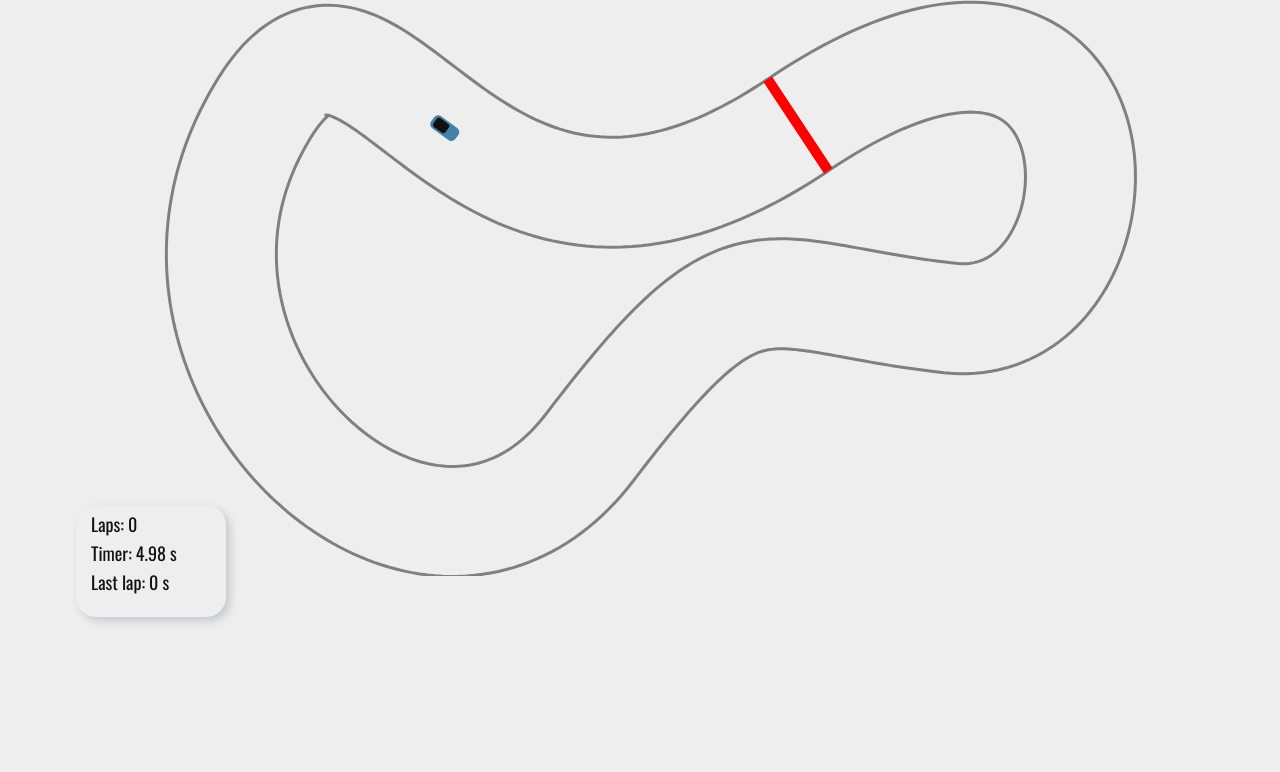
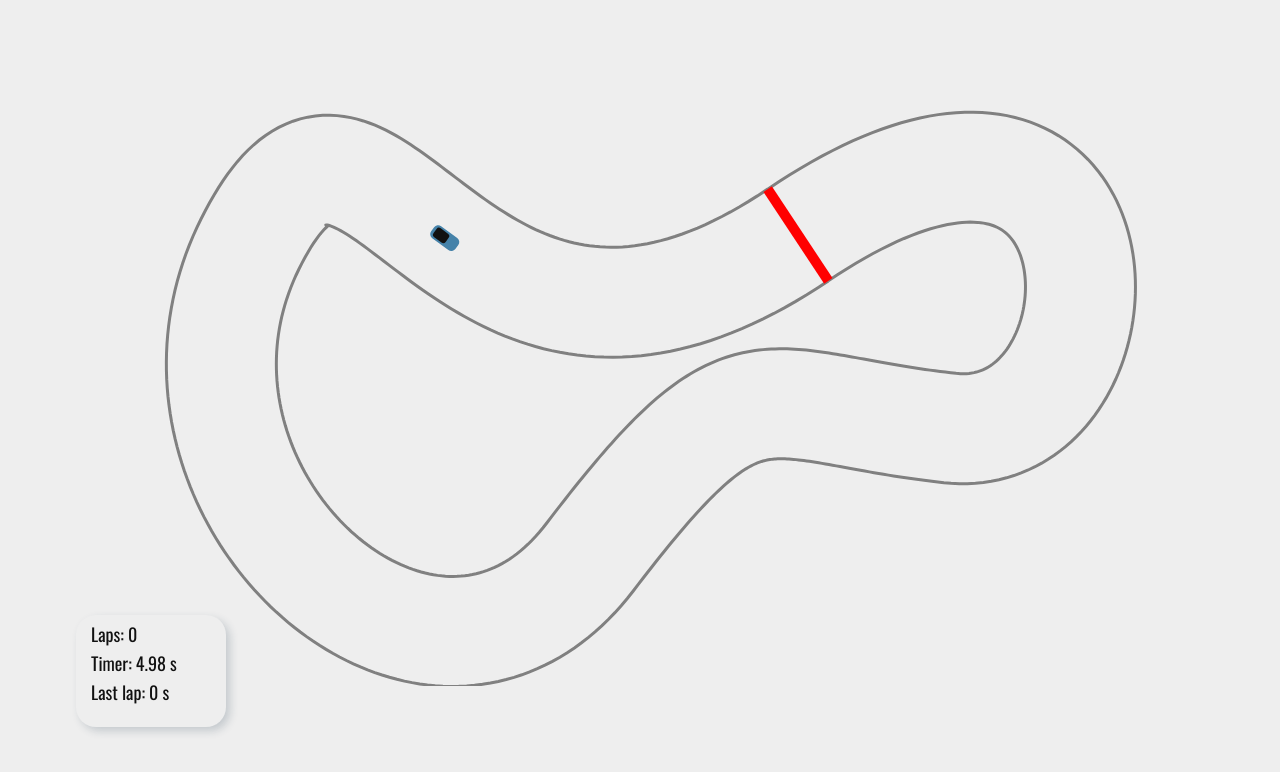
Before and after one commit to SemenShOl/Pattern_LR_7-8, a website with bundled scripts: page public/index.html in a window 1280 px wide. Built offline with nearby package versions, Linux system fonts and the light colour scheme.

Commit message:
body centered

```diff
--- a/css/style.css
+++ b/css/style.css
@@ -98,11 +98,14 @@ legend {
 }
 
 /* Start */
-
+html {
+  height: 100vh;
+}
 body {
   font-family: 'Oswald', sans-serif;
   background-color: rgb(36, 38, 48);
   background: #eeeeee;
+  height: 100%;
 }
 
 p {
@@ -114,6 +117,8 @@ p {
   min-width: 1028px;
   flex-direction: column;
   justify-content: center;
+  align-items: center;
+  height: 100%;
 }
 
 .title {
```
